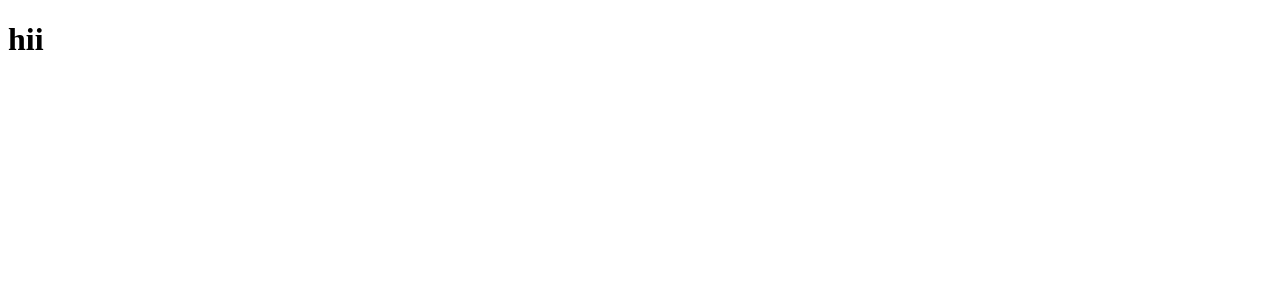
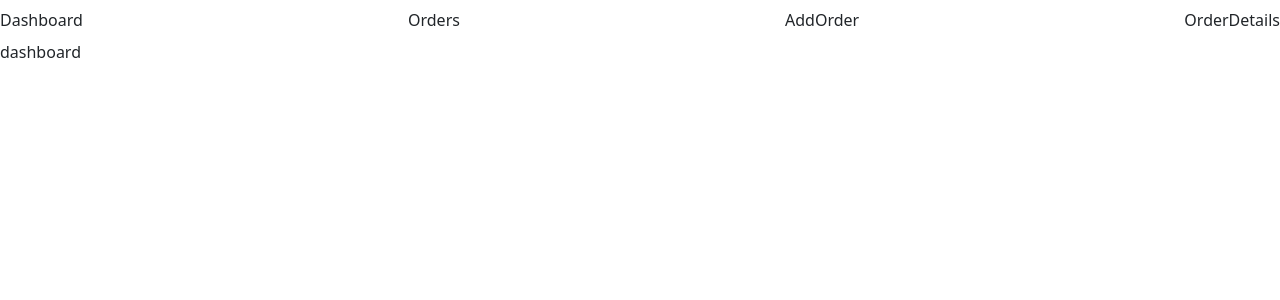
Before and after one commit to m-reyhaneh-m/order-management, a React (Vite) app: page /dashboard in a window 1280 px wide. Shown: the top 300 px of the page. Built offline with nearby package versions, Linux system fonts and the light colour scheme.

Commit message:
add project pages and routing and bootstrap

```diff
--- a/package.json
+++ b/package.json
@@ -10,6 +10,7 @@
     "preview": "vite preview"
   },
   "dependencies": {
+    "bootstrap": "^5.3.8",
     "react": "^19.2.8",
     "react-dom": "^19.2.8",
     "react-router-dom": "^7.18.2"
--- a/src/App.jsx
+++ b/src/App.jsx
@@ -1,9 +1,23 @@
 import React from 'react'
+import { Route, Routes } from 'react-router-dom'
+import Dashboard from './pages/Dashboard'
+import Orders from './pages/Orders'
+import OrderDetails from './pages/OrderDetails'
+import AddOrder from './pages/AddOrder'
+import Navbar from './components/Navbar'
 
 export default function App() {
   return (
     <div>
-      <h1>hii</h1>
+    <div>
+      <Navbar />
+    </div>
+    <Routes>
+      <Route path='/dashboard' element={<Dashboard />} />
+      <Route path='/orders' element={<Orders />} />
+      <Route path='/orders/:id' element={<OrderDetails />} />
+      <Route path='/orders/new' element={<AddOrder />} />
+    </Routes>
     </div>
   )
 }
--- /dev/null
+++ b/src/components/Navbar.jsx
@@ -0,0 +1,21 @@
+import React from "react";
+import { Link } from "react-router-dom";
+
+export default function Navbar() {
+  return (
+    <nav className="navbar">
+      <Link className="nav-link" to="/dashboard">
+        Dashboard
+      </Link>
+      <Link className="nav-link" to="/orders">
+        Orders
+      </Link>
+      <Link className="nav-link" to="/orders/new">
+        AddOrder
+      </Link>
+      <Link className="nav-link" to="/orders/:id">
+        OrderDetails
+      </Link>
+    </nav>
+  );
+}
--- a/src/index.css
+++ /dev/null
@@ -1,111 +0,0 @@
-:root {
-  --text: #6b6375;
-  --text-h: #08060d;
-  --bg: #fff;
-  --border: #e5e4e7;
-  --code-bg: #f4f3ec;
-  --accent: #aa3bff;
-  --accent-bg: rgba(170, 59, 255, 0.1);
-  --accent-border: rgba(170, 59, 255, 0.5);
-  --social-bg: rgba(244, 243, 236, 0.5);
-  --shadow:
-    rgba(0, 0, 0, 0.1) 0 10px 15px -3px, rgba(0, 0, 0, 0.05) 0 4px 6px -2px;
-
-  --sans: system-ui, 'Segoe UI', Roboto, sans-serif;
-  --heading: system-ui, 'Segoe UI', Roboto, sans-serif;
-  --mono: ui-monospace, Consolas, monospace;
-
-  font: 18px/145% var(--sans);
-  letter-spacing: 0.18px;
-  color-scheme: light dark;
-  color: var(--text);
-  background: var(--bg);
-  font-synthesis: none;
-  text-rendering: optimizeLegibility;
-  -webkit-font-smoothing: antialiased;
-  -moz-osx-font-smoothing: grayscale;
-
-  @media (max-width: 1024px) {
-    font-size: 16px;
-  }
-}
-
-@media (prefers-color-scheme: dark) {
-  :root {
-    --text: #9ca3af;
-    --text-h: #f3f4f6;
-    --bg: #16171d;
-    --border: #2e303a;
-    --code-bg: #1f2028;
-    --accent: #c084fc;
-    --accent-bg: rgba(192, 132, 252, 0.15);
-    --accent-border: rgba(192, 132, 252, 0.5);
-    --social-bg: rgba(47, 48, 58, 0.5);
-    --shadow:
-      rgba(0, 0, 0, 0.4) 0 10px 15px -3px, rgba(0, 0, 0, 0.25) 0 4px 6px -2px;
-  }
-
-  #social .button-icon {
-    filter: invert(1) brightness(2);
-  }
-}
-
-body {
-  margin: 0;
-}
-
-#root {
-  width: 1126px;
-  max-width: 100%;
-  margin: 0 auto;
-  text-align: center;
-  border-inline: 1px solid var(--border);
-  min-height: 100svh;
-  display: flex;
-  flex-direction: column;
-  box-sizing: border-box;
-}
-
-h1,
-h2 {
-  font-family: var(--heading);
-  font-weight: 500;
-  color: var(--text-h);
-}
-
-h1 {
-  font-size: 56px;
-  letter-spacing: -1.68px;
-  margin: 32px 0;
-  @media (max-width: 1024px) {
-    font-size: 36px;
-    margin: 20px 0;
-  }
-}
-h2 {
-  font-size: 24px;
-  line-height: 118%;
-  letter-spacing: -0.24px;
-  margin: 0 0 8px;
-  @media (max-width: 1024px) {
-    font-size: 20px;
-  }
-}
-p {
-  margin: 0;
-}
-
-code,
-.counter {
-  font-family: var(--mono);
-  display: inline-flex;
-  border-radius: 4px;
-  color: var(--text-h);
-}
-
-code {
-  font-size: 15px;
-  line-height: 135%;
-  padding: 4px 8px;
-  background: var(--code-bg);
-}
--- a/src/main.jsx
+++ b/src/main.jsx
@@ -1,9 +1,13 @@
-import { StrictMode } from 'react'
-import { createRoot } from 'react-dom/client'
-import App from './App.jsx'
+import { StrictMode } from "react";
+import { createRoot } from "react-dom/client";
+import App from "./App.jsx";
+import { BrowserRouter } from "react-router-dom";
+import 'bootstrap/dist/css/bootstrap.min.css'
 
-createRoot(document.getElementById('root')).render(
+createRoot(document.getElementById("root")).render(
   <StrictMode>
-    <App />
+    <BrowserRouter>
+      <App />
+    </BrowserRouter>
   </StrictMode>,
-)
+);
--- /dev/null
+++ b/src/pages/AddOrder.jsx
@@ -0,0 +1,9 @@
+import React from 'react'
+
+export default function AddOrder() {
+  return (
+    <div>
+      addorder
+    </div>
+  )
+}
--- /dev/null
+++ b/src/pages/Dashboard.jsx
@@ -0,0 +1,9 @@
+import React from 'react'
+
+export default function Dashboard() {
+  return (
+    <div>
+      dashboard
+    </div>
+  )
+}
--- /dev/null
+++ b/src/pages/OrderDetails.jsx
@@ -0,0 +1,9 @@
+import React from 'react'
+
+export default function OrderDetails() {
+  return (
+    <div>
+      order details
+    </div>
+  )
+}
--- /dev/null
+++ b/src/pages/Orders.jsx
@@ -0,0 +1,9 @@
+import React from 'react'
+
+export default function Orders() {
+  return (
+    <div>
+      <h1>orders</h1>
+    </div>
+  )
+}
```
Also changed, not shown: 1 other file (tests, documents, lock files or other folders).
